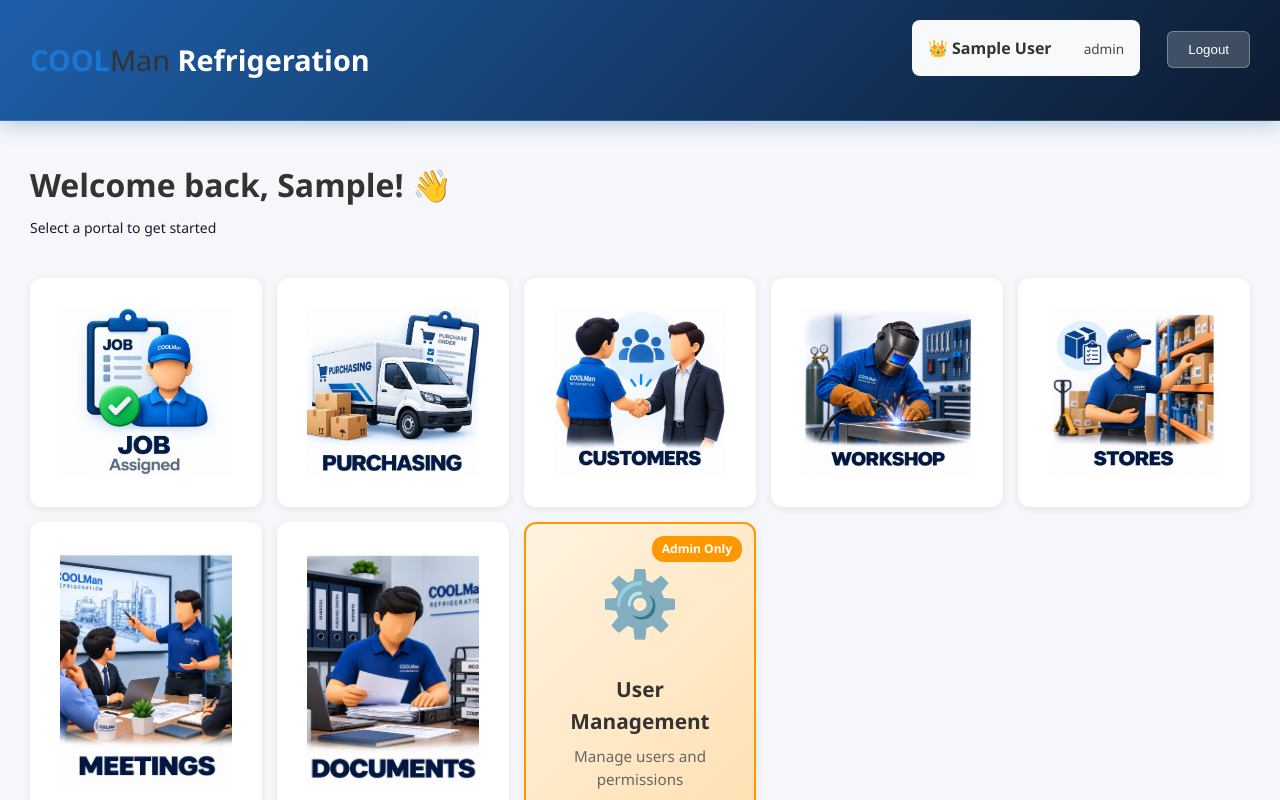
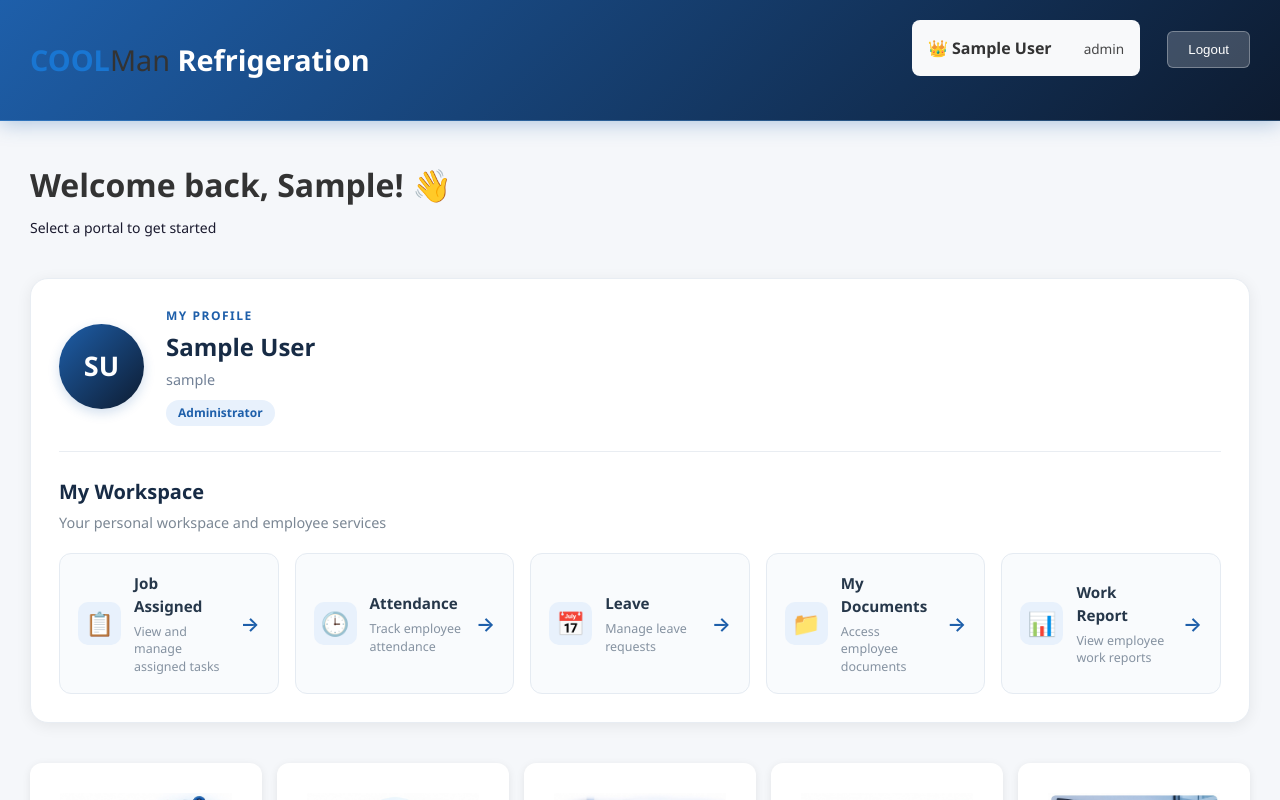
Before and after one commit to shanilkamfernando/CoolmanWorkshop, a React (Vite) app in the folder client/: page /dashboard in a window 1280 px wide. Shown: the top 800 px of the page. Built offline with nearby package versions, Linux system fonts and the light colour scheme; no server answers; sample sign-in values are in the browser's storage.

Commit message:
dashboard my profiles newly added

```diff
--- a/client/src/components/dashboard/Dashboard.css
+++ b/client/src/components/dashboard/Dashboard.css
@@ -242,3 +242,222 @@
   object-fit: contain;
   margin: 0 auto;
 }
+
+/* ==================================
+   MY PROFILE SECTION
+================================== */
+
+.profile-section {
+  margin-bottom: 40px;
+}
+
+.profile-card {
+  background: #ffffff;
+  border-radius: 18px;
+  padding: 28px;
+  box-shadow: 0 3px 15px rgba(0, 0, 0, 0.07);
+  border: 1px solid #e8edf3;
+}
+
+.profile-header {
+  display: flex;
+  align-items: center;
+  gap: 22px;
+}
+
+.profile-avatar {
+  width: 85px;
+  height: 85px;
+  min-width: 85px;
+  border-radius: 50%;
+  background: linear-gradient(135deg, #1e5faa, #0d1b30);
+  color: white;
+  display: flex;
+  align-items: center;
+  justify-content: center;
+  font-size: 27px;
+  font-weight: 700;
+  box-shadow: 0 4px 12px rgba(30, 95, 170, 0.2);
+}
+
+.profile-info {
+  display: flex;
+  flex-direction: column;
+  gap: 4px;
+}
+
+.profile-label {
+  color: #1e5faa;
+  font-size: 0.75rem;
+  font-weight: 700;
+  letter-spacing: 1.5px;
+}
+
+.profile-info h2 {
+  margin: 0;
+  color: #172b45;
+  font-size: 1.5rem;
+  text-transform: capitalize;
+}
+
+.profile-info p {
+  margin: 0;
+  color: #718096;
+  font-size: 0.9rem;
+}
+
+.profile-role {
+  display: inline-block;
+  width: fit-content;
+  margin-top: 5px;
+  padding: 4px 12px;
+  border-radius: 20px;
+  background: #e8f1fc;
+  color: #1e5faa;
+  font-size: 0.75rem;
+  font-weight: 600;
+}
+
+.profile-divider {
+  height: 1px;
+  background: #e9edf2;
+  margin: 25px 0;
+}
+
+.profile-portal-heading {
+  margin-bottom: 20px;
+}
+
+.profile-portal-heading h3 {
+  margin: 0 0 5px;
+  color: #172b45;
+  font-size: 1.25rem;
+}
+
+.profile-portal-heading p {
+  margin: 0;
+  color: #7b8794;
+  font-size: 0.9rem;
+}
+
+.profile-portal-grid {
+  display: grid;
+  grid-template-columns: repeat(5, minmax(0, 1fr));
+  gap: 16px;
+}
+
+.profile-portal-tile {
+  position: relative;
+  display: flex;
+  align-items: center;
+  gap: 13px;
+  min-height: 100px;
+  padding: 18px;
+  border: 1px solid #e5ebf2;
+  border-radius: 12px;
+  background: #f9fbfd;
+  cursor: pointer;
+  transition: all 0.25s ease;
+}
+
+.profile-portal-tile:hover:not(.profile-portal-disabled) {
+  transform: translateY(-3px);
+  background: #edf5ff;
+  border-color: #8bb8e8;
+  box-shadow: 0 5px 15px rgba(30, 95, 170, 0.1);
+}
+
+.profile-portal-icon {
+  min-width: 43px;
+  height: 43px;
+  display: flex;
+  align-items: center;
+  justify-content: center;
+  border-radius: 10px;
+  background: #e8f1fc;
+  font-size: 23px;
+}
+
+.profile-portal-details {
+  flex: 1;
+  min-width: 0;
+}
+
+.profile-portal-details h4 {
+  margin: 0 0 5px;
+  color: #26374a;
+  font-size: 0.95rem;
+}
+
+.profile-portal-details p {
+  margin: 0;
+  color: #8592a1;
+  font-size: 0.78rem;
+  line-height: 1.4;
+}
+
+.profile-arrow {
+  color: #1e5faa;
+  font-size: 20px;
+  font-weight: 600;
+}
+
+.profile-lock {
+  font-size: 15px;
+  opacity: 0.7;
+}
+
+.profile-portal-disabled {
+  background: #f2f3f5;
+  border-color: #e6e8eb;
+  opacity: 0.65;
+  cursor: not-allowed;
+}
+
+.profile-portal-disabled .profile-portal-icon {
+  background: #e5e7eb;
+  filter: grayscale(1);
+}
+
+/* Responsive */
+
+@media (max-width: 1100px) {
+  .profile-portal-grid {
+    grid-template-columns: repeat(3, minmax(0, 1fr));
+  }
+}
+
+@media (max-width: 768px) {
+  .profile-card {
+    padding: 20px;
+  }
+
+  .profile-portal-grid {
+    grid-template-columns: repeat(2, minmax(0, 1fr));
+  }
+
+  .profile-portal-tile {
+    padding: 13px;
+  }
+}
+
+@media (max-width: 480px) {
+  .profile-header {
+    gap: 14px;
+  }
+
+  .profile-avatar {
+    width: 65px;
+    height: 65px;
+    min-width: 65px;
+    font-size: 22px;
+  }
+
+  .profile-info h2 {
+    font-size: 1.2rem;
+  }
+
+  .profile-portal-grid {
+    grid-template-columns: 1fr;
+  }
+}
--- a/client/src/components/dashboard/Dashboard.tsx
+++ b/client/src/components/dashboard/Dashboard.tsx
@@ -67,13 +67,13 @@ const Dashboard = () => {
     //   path: "/myTasks",
     //   description: "Specific Users Task management",
     // },
-    {
-      id: "jobAssigned",
-      label: "Job Assigned",
-      image: jobAssigned,
-      path: "/jobAssigned",
-      description: "Task management",
-    },
+    // {
+    //   id: "jobAssigned",
+    //   label: "Job Assigned",
+    //   image: jobAssigned,
+    //   path: "/jobAssigned",
+    //   description: "Task management",
+    // },
     {
       id: "purchasing",
       label: "Purchasing",
@@ -133,6 +133,48 @@ const Dashboard = () => {
     // },
   ];
 
+  const profilePortals = [
+    {
+      id: "jobAssigned",
+      label: "Job Assigned",
+      description: "View and manage assigned tasks",
+      path: "/jobAssigned",
+      icon: "📋",
+    },
+    {
+      id: "attendance",
+      label: "Attendance",
+      description: "Track employee attendance",
+      path: "/attendance",
+      icon: "🕒",
+      adminOnly: true,
+    },
+    {
+      id: "leave",
+      label: "Leave",
+      description: "Manage leave requests",
+      path: "/leave",
+      icon: "📅",
+      adminOnly: true,
+    },
+    {
+      id: "myDocuments",
+      label: "My Documents",
+      description: "Access employee documents",
+      path: "/myDocuments",
+      icon: "📁",
+      adminOnly: true,
+    },
+    {
+      id: "workReport",
+      label: "Work Report",
+      description: "View employee work reports",
+      path: "/workReport",
+      icon: "📊",
+      adminOnly: true,
+    },
+  ];
+
   const hasPortalAccess = (portalId: PortalId): boolean => {
     if (!user) return false;
     if (user.role === "admin") return true;
@@ -172,6 +214,78 @@ const Dashboard = () => {
         <div className="welcome-section">
           <h2>Welcome back, {user.firstName}! 👋</h2>
           <p>Select a portal to get started</p>
+        </div>
+
+        {/* My Profile Section */}
+        <div className="profile-section">
+          <div className="profile-card">
+            {/* Profile Header */}
+            <div className="profile-header">
+              <div className="profile-avatar">
+                {user.firstName?.charAt(0).toUpperCase()}
+                {user.lastName?.charAt(0).toUpperCase()}
+              </div>
+
+              <div className="profile-info">
+                <span className="profile-label">MY PROFILE</span>
+                <h2>
+                  {user.firstName} {user.lastName}
+                </h2>
+                <p>{user.username}</p>
+                <span className="profile-role">
+                  {user.role === "admin" ? "Administrator" : "Employee"}
+                </span>
+              </div>
+            </div>
+
+            <div className="profile-divider"></div>
+
+            {/* Profile Portals */}
+            <div className="profile-portal-heading">
+              <h3>My Workspace</h3>
+              <p>Your personal workspace and employee services</p>
+            </div>
+
+            <div className="profile-portal-grid">
+              {profilePortals.map((portal) => {
+                const isAdmin = user.role === "admin";
+
+                const hasAccess = portal.adminOnly
+                  ? isAdmin
+                  : portal.id === "jobAssigned"
+                    ? hasPortalAccess("jobAssigned")
+                    : false;
+
+                return (
+                  <div
+                    key={portal.id}
+                    className={`profile-portal-tile ${
+                      !hasAccess ? "profile-portal-disabled" : ""
+                    }`}
+                    onClick={() => hasAccess && navigate(portal.path)}
+                    title={
+                      hasAccess
+                        ? portal.label
+                        : "Only administrators can access this section"
+                    }
+                  >
+                    <div className="profile-portal-icon">{portal.icon}</div>
+
+                    <div className="profile-portal-details">
+                      <h4>{portal.label}</h4>
+                      <p>{portal.description}</p>
+                    </div>
+
+                    {!hasAccess ? (
+                      <span className="profile-lock">🔒</span>
+                    ) : (
+                      <span className="profile-arrow">→</span>
+                    )}
+                  </div>
+                );
+              })}
+            </div>
+          </div>
         </div>
 
         {/* Portal Grid */}
```
